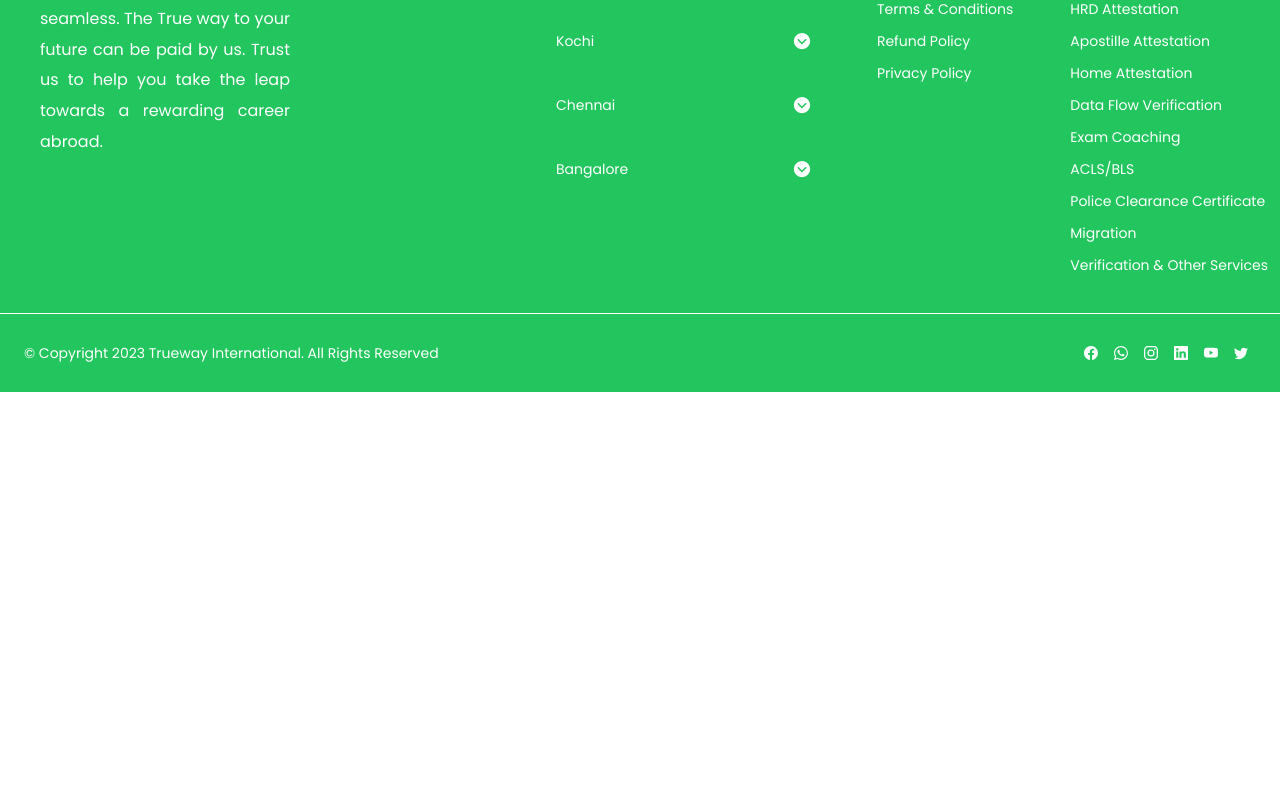
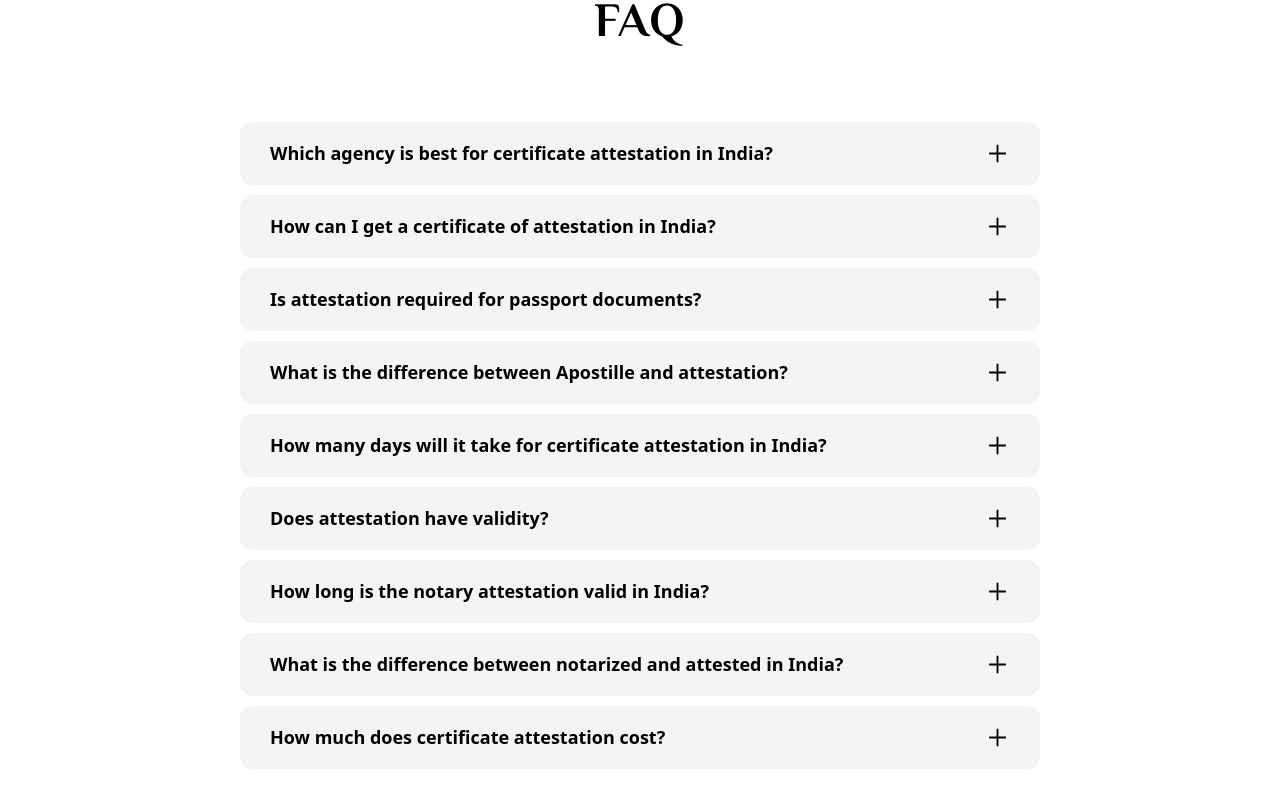
Before and after one commit to Truwayinternational/Trueway-Website, a React (Create React App) app: page /certificateAttestation in a window 1280 px wide. Shown: the part 4952-5740 px from the top of the page. Before the commit the page ends 5344 px from the top, so only its background shows below. Built offline with nearby package versions, Linux system fonts and the light colour scheme.

Commit message:
faq created

```diff
--- a/package.json
+++ b/package.json
@@ -10,6 +10,7 @@
     "@testing-library/user-event": "^13.5.0",
     "path-browserify": "^1.0.1",
     "react": "^18.2.0",
+    "react-collapse": "^5.1.1",
     "react-countup": "^6.4.2",
     "react-dom": "^18.2.0",
     "react-headroom": "^3.2.1",
--- a/src/Pages/Home/Procedure.js
+++ b/src/Pages/Home/Procedure.js
@@ -8,7 +8,7 @@ function Procedure() {
     <div>
         <div className='w-full h-full flex flex-col justify-between bg-zinc-200'>
             <div className="grid max-w-[1240px] my-10 m-auto">
-                <div className='flex flex-col justify-center lg:items-center w-full px-2 py-4 md:pl-16'>
+                <div className='flex flex-col justify-center lg:items-center w-full px-2 py-4'>
                     <h2 className='text-3xl md:text-4xl tracking-wide font-bold text-center font-Philosopher'> Our<span className='text-green-500'>Procedure </span> </h2>
                     <p className='font-poppins my-5 text-center px-3 lg:px-10 md:px-20 font-extralight text-gray-800'>
                     Behind any migration process, there are many processes and paperwork needed. If you are doing this, then you have to spend many days exclusively on it. But if you hand over the work to <b> Trueway </b>, then you can rest with the assurance that your process will be done smoothly and quickly in a trustworthy way.
--- a/src/Pages/OtherServices/Certificate Attestation/CertificateAttestation_index.js
+++ b/src/Pages/OtherServices/Certificate Attestation/CertificateAttestation_index.js
@@ -6,6 +6,7 @@ import PurposesOfCertificateAttestation from './PurposesOfCertificateAttestation
 import ProcedureOfCA from './ProcedureOfCA'
 import ProcedureAccordion from './ProcedureAccordion'
 import HelpYou from './HelpYou'
+import Faq from './Faq'
 
 
 
@@ -19,6 +20,7 @@ function CertificateAttestation_index() {
         <ProcedureOfCA />
         <ProcedureAccordion />
         <HelpYou />
+        <Faq />
     </div>
   )
 }
--- /dev/null
+++ b/src/Pages/OtherServices/Certificate Attestation/Faq.js
@@ -0,0 +1,85 @@
+import React, { useState } from 'react'
+import FaqAccordion from './FaqAccordion'
+
+
+function Faq() {
+
+    const [open, SetOpen] = useState(false)
+
+    const toggle = (index) => {
+        if(open === index) {
+            return SetOpen(null)
+        }
+        SetOpen(index)
+    }
+
+    const AccordionData = [
+        {
+            question:" Which agency is best for certificate attestation in India?",
+            Answer:"Trueway International is one of the most popular and best certificate attestation agencies that offer reliable and secure certificate attestation services in India.",
+        },
+        {
+            question:" How can I get a certificate of attestation in India?",
+            Answer:"The verification of the certificate must be done from the place where the document was issued, such as a university, board, or institute; the HRD attestation process must be completed by the State HRD Attestation departments; the MEA attestation process must be completed by the Ministry of External Affairs; and the final attestation must be from the relevant embassy.",
+        },
+        {
+            question:"Is attestation required for passport documents?",
+            Answer:"Yes, attestation of certain documents is required when applying for a passport, especially in cases where the authenticity of the documents needs to be verified.",
+        },
+        {
+            question:"What is the difference between Apostille and attestation?",
+            Answer:"Apostilles are usually required for public records, such as birth certificates, marriage certificates, and educational degrees. Attestation is necessary for commercial documents, such as contracts, invoices, and powers of attorney.",
+        },
+        {
+            question:" How many days will it take for certificate attestation in India?",
+            Answer:"The duration for certificate attestation is not fixed and may depend on the situation. However, it usually takes 8-10 working days.",
+        },
+        {
+            question:"Does attestation have validity?",
+            Answer:"An attestation is a certification that a document and the signatures within are valid.",
+        },
+        {
+            question:" How long is the notary attestation valid in India?",
+            Answer:"The notarization of any document does not expire itself.",
+        },
+        {
+            question:" What is the difference between notarized and attested in India?",
+            Answer:"The main difference is a notarization can only be performed by a public notary while an attestation may be done by anyone who can serve as a witness.",
+        },
+        {
+            question:"How much does certificate attestation cost?",
+            Answer:"For further enquiries, Just dial 8327626262 and give a missed call. Our team will contact you ASAP or you can put your request email here",
+        }
+    ]
+  return (
+    <div>
+        <div className='w-full h-full flex flex-col justify-between bg-white'>
+            <div className="max-w-[1240px] my-10 m-auto">
+                <div className='flex flex-col justify-center md:items-center w-full px-2 py-4'>
+                    <h2 className='text-3xl md:text-4xl lg:text-5xl  tracking-wide font-bold text-center font-Philosopher'>Straight from the source:  <br/><span className='text-green-500 font-bold'> Our clients speak out</span>
+                    </h2>
+                    <br/>
+                    <h2 className='text-3xl md:text-4xl lg:text-5xl  tracking-wide font-bold text-center font-Philosopher py-3'>FAQ</h2>
+                </div>
+                <div className='flex justify-center items-center my-10 '>
+                    <div className=' mx-5 lg:w-[800px] md:w-[500px] '>
+                        {AccordionData.map((data, index)=>{
+                            return <FaqAccordion
+                                key={index}
+                                open={index === open}
+                                question={data.question}
+                                answer={data.Answer}
+                                toggle={()=> toggle(index)}
+                            />
+
+                        })}
+                    </div>
+                </div>
+
+            </div>
+        </div>
+    </div>
+  )
+}
+
+export default Faq
--- /dev/null
+++ b/src/Pages/OtherServices/Certificate Attestation/FaqAccordion.js
@@ -0,0 +1,25 @@
+import React from 'react'
+import { Collapse } from 'react-collapse'
+import {AiOutlineMinus, AiOutlinePlus} from 'react-icons/ai'
+
+function FaqAccordion({open, toggle, question, answer}) {
+  return (
+    <div className='pt-[10px]'>
+        <div className='bg-zinc-100 flex justify-center items-center py-[18px] px-[30px] cursor-pointer rounded-xl'
+            onClick={toggle}>
+            <p className='text-[18px] font-semibold me-auto'>{question}</p>
+            <div className='text-[25px] font-bold ' >
+                {open ? <AiOutlineMinus className='ms-auto'/> : <AiOutlinePlus  className='ms-auto'/>}
+            </div>
+        </div>
+
+        <Collapse isOpened={open}>
+            <div className='bg-zinc-100 px-[30px] pb-[18px] rounded-b-xl text-gray-500 text-md text-justify'>
+                {answer}
+            </div>
+        </Collapse>
+    </div>
+  )
+}
+
+export default FaqAccordion
--- a/src/Pages/OtherServices/Certificate Attestation/HelpYou.js
+++ b/src/Pages/OtherServices/Certificate Attestation/HelpYou.js
@@ -8,14 +8,14 @@ function HelpYou() {
     <div>
          <div className='w-full h-full flex flex-col justify-between bg-zinc-200'>
             <div className="grid max-w-[1240px] my-10 m-auto px-5">
-                <div className='flex flex-col justify-center lg:items-center w-full px-2 py-4 md:pl-16'>
+                <div className='flex flex-col justify-center lg:items-center w-full px-2 py-4'>
                     <h2 className=' text-4xl md:text-5xl tracking-wide font-bold text-center font-Philosopher'> We are here to<span className='text-green-500'>help you!</span></h2>
                     <p className='font-poppins mt-5 text-center px-3 lg:px-10 md:px-20 font-extralight text-gray-800'>
                     Experience a swift and secure certificate attestation process in just 4 easy steps. Contact us for attesting educational, personal, and commercial documents for all foreign countries.
                     </p>
-                    <img className=' hidden md:flex lg:px-10 py-3' src={Helpyou_web} alt="helpyou content" />
+                    <img className=' hidden md:flex lg:px-10 py-3' src={Helpyou_web} alt="helpyou_content" />
                     <br />
-                    <img className='md:hidden py-3' src={Helpyou_mob} alt="helpyoucontent" />
+                    <img className='md:hidden py-3' src={Helpyou_mob} alt="helpyou_content" />
                 </div>
             </div>
         </div>
--- a/src/index.css
+++ b/src/index.css
@@ -20,3 +20,7 @@
 ::-webkit-scrollbar {
     display: none;
 }
+
+.ReactCollapse--collapse {
+    transition: height 500ms;
+}
```
Also changed, not shown: 1 other file (tests, documents, lock files or other folders).
